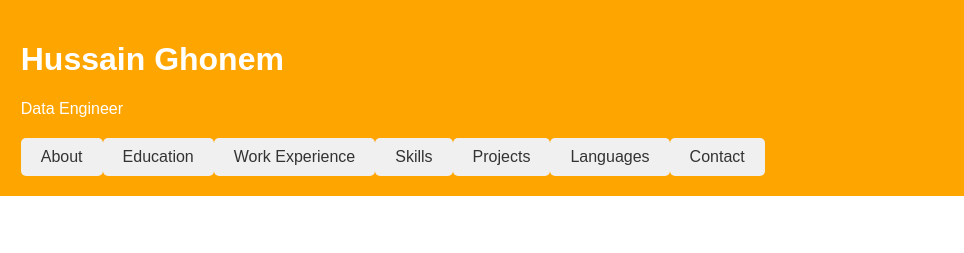
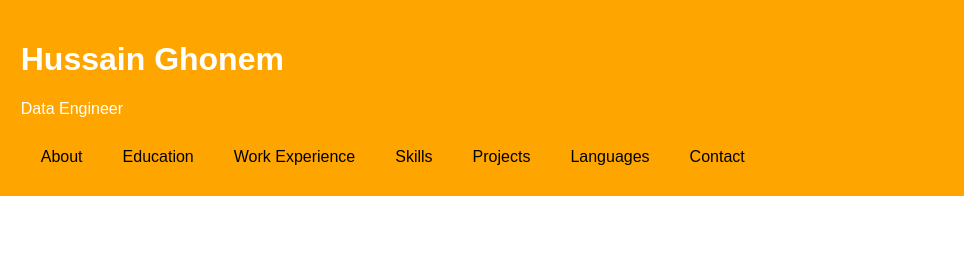
Before and after one commit to HussainGhonem/HussainGhonem.github.io, a plain HTML site: page index.html in a window 1280 px wide. Shown: the top 253 px of the page, 316-1280 px from the left. Drawn offline with Linux system fonts and the light colour scheme.

Commit message:
Update styles.css
updated the styling

```diff
--- a/styles.css
+++ b/styles.css
@@ -3,25 +3,6 @@ body {
     margin: 0;
     padding: 0;
     box-sizing: border-box;
-}
-
-.navigation-buttons {
-    display: flex;
-    justify-content: space-around;
-    margin-top: 20px;
-}
-
-.navigation-buttons a {
-    text-decoration: none;
-    color: #333;
-    padding: 10px 20px;
-    border-radius: 5px;
-    background-color: #f0f0f0;
-    transition: background-color 0.3s ease;
-}
-
-.navigation-buttons a:hover {
-    background-color: #ddd;
 }
 
 header {
@@ -63,6 +44,26 @@ header {
     margin-right: 25px; /* Adjust the spacing between the image and text */
 }
 
+/* Style for navigation buttons */
+
+.navigation-buttons {
+    display: flex;
+    justify-content: space-around;
+    margin-top: 20px;
+}
+
+.navigation-buttons a {
+    text-decoration: none;
+    color: black; /* Set the color to black */
+    padding: 10px 20px;
+    border-radius: 5px;
+}
+
+.navigation-buttons a:hover {
+    background-color: #333; /* Change the background color on hover */
+    color: white; /* Change text color on hover */
+}
+
 .header-content {
     text-align: left; /* Align the text to the left within the header */
 }
```
